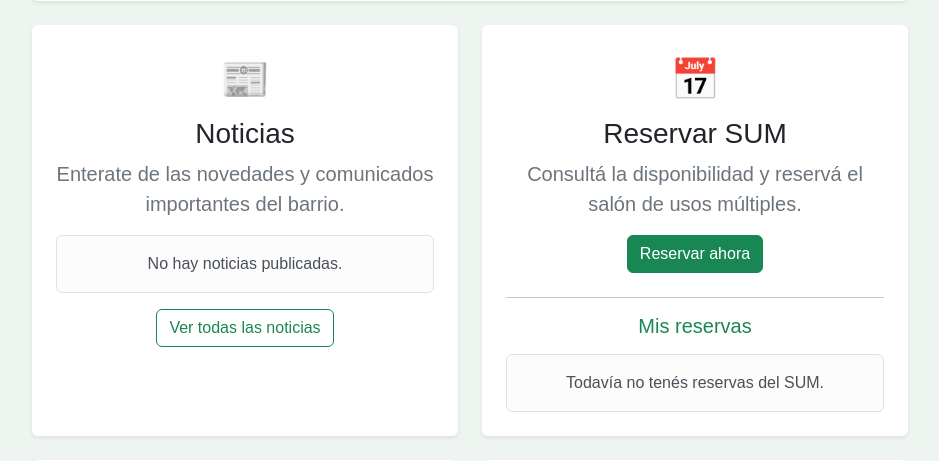
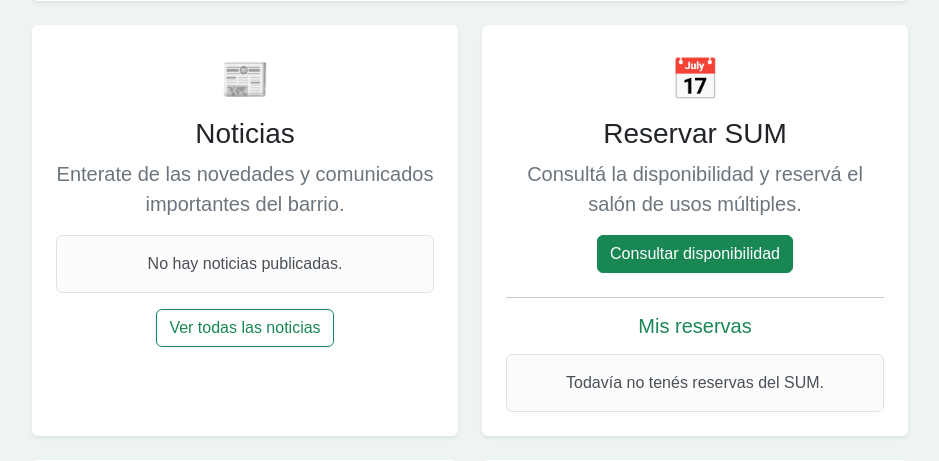
Before and after one commit to rodrigocesantiago-arg/LasAcaciasHudson, a Django app: template backend/core/templates/core/portal.html in a window 1280 px wide. Shown: the part 369-830 px from the top of the page, without its empty margins (170-1109 px from the left). Run offline with Django 5.2, Linux system fonts and the light colour scheme; the template is opened without the code that fills it, so the values that code supplies are empty.

Commit message:
Mejora del flujo de reserva del SUM

```diff
--- a/backend/core/templates/core/portal.html
+++ b/backend/core/templates/core/portal.html
@@ -201,12 +201,12 @@
                             el salón de usos múltiples.
                         </p>
 
-                        <a
-                            href="{% url 'reservar_sum' %}"
-                            class="btn btn-success"
-                        >
-                            Reservar ahora
-                        </a>
+                     <a
+    href="{% url 'disponibilidad_sum' %}"
+    class="btn btn-success"
+>
+    Consultar disponibilidad
+</a>
 
                     </div>
 
```
